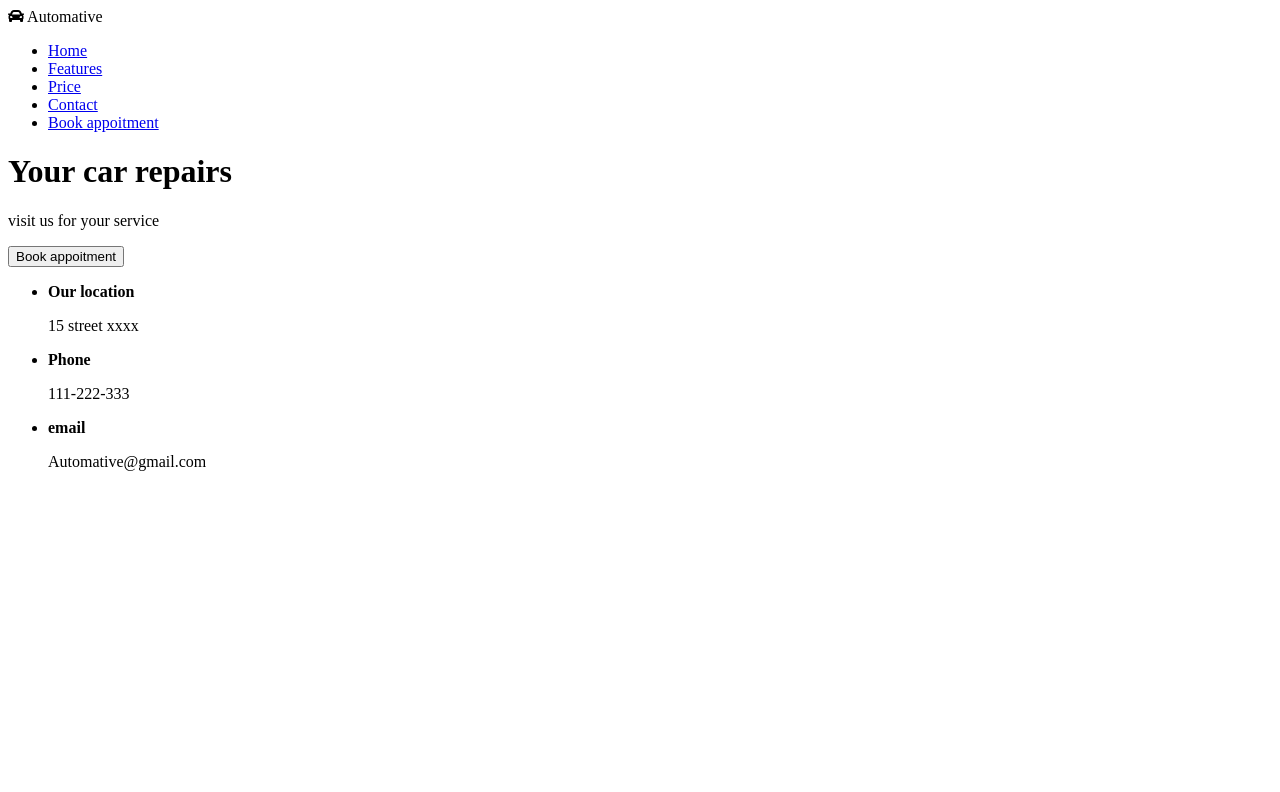
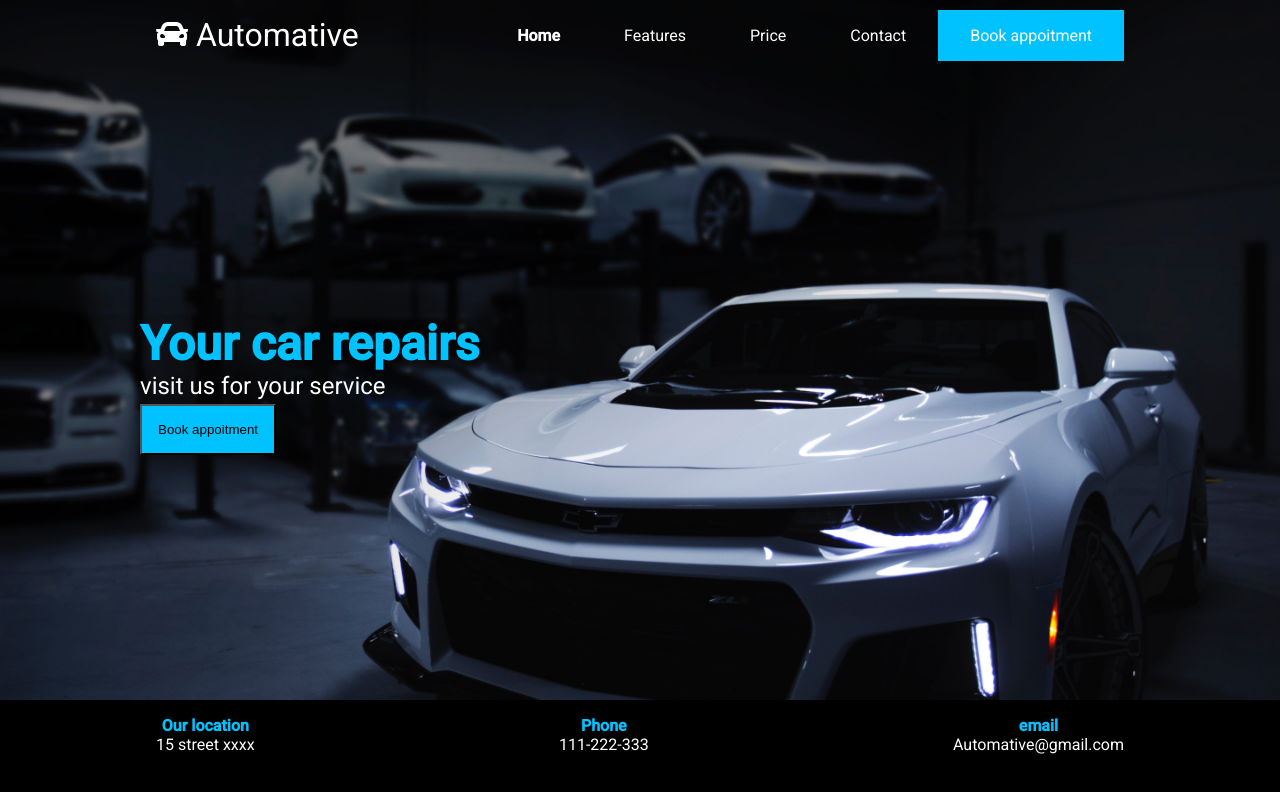
Before and after one commit to h4rdPL/car-landing-page, a plain HTML site: page index.html in a window 1280 px wide. Drawn offline with Linux system fonts and the light colour scheme.

Commit message:
add scss

```diff
--- a/index.html
+++ b/index.html
@@ -5,12 +5,14 @@
     <meta charset="UTF-8">
     <meta http-equiv="X-UA-Compatible" content="IE=edge">
     <meta name="viewport" content="width=device-width, initial-scale=1.0">
+    <link rel="stylesheet" href="./scss/style.css">
     <link rel="stylesheet" href="https://cdnjs.cloudflare.com/ajax/libs/font-awesome/5.14.0/css/all.min.css" />
     <title>Document</title>
 </head>
 
 <body>
-    <nav class="menu">
+    <header class="header">
+        <nav class="menu container">
             <div class="logo">
                 <i class="fas fa-car"></i>
                 Automative
@@ -23,17 +25,18 @@
                 <li class="list__item"><a class="highlight" href="#">Book appoitment</a></li>
             </ul>
         </nav>
-    <header>
-        <h1>
+        <div class="container content">
+            <h1 class="content__repairs">
                 Your car repairs
             </h1>
             <p>
                 visit us for your service
             </p>
             <button class="highlight">Book appoitment</button>
+        </div>
     </header>
-    <footer>
-        <ul>
+    <footer class="footer">
+        <ul class="menu location">
             <li>
                 <strong>Our location</strong>
                 <p>15 street xxxx</p>
--- a/scss/style.scss
+++ b/scss/style.scss
@@ -1,7 +1,9 @@
 @import url('https://fonts.googleapis.com/css2?family=Roboto:wght@300;400;500&display=swap');
 
 $font: "Roboto", 'sans-serif';
-
+$light: #fff;
+$blue: #00c2ff;
+$black: #000;
 * {
     box-sizing: border-box;
     margin: 0;
@@ -11,3 +13,95 @@ $font: "Roboto", 'sans-serif';
 body {
     font-family: $font;
 }
+
+.container {
+    margin: 0 auto;
+    max-width: 100%;
+    width: 1000px;
+}
+
+.header {
+    background-image: url('../image/car-bg.jpg');
+    color: $light;
+    display: flex;
+    flex-direction: column;
+    background-size:cover;
+    background-repeat: no-repeat;
+    min-width: 100%;
+    margin: 0 auto;
+    background-position: center/center;
+    min-height: calc(100vh - 100px);
+}
+.menu {
+    max-width: 100%;
+    margin: 0 auto;
+    align-items: center;
+    padding: 1rem;
+    width: 1000px;
+    display: flex;
+    justify-content: space-between;
+}
+
+.list {
+    display: flex;
+    list-style-type: none;
+    padding: 0;
+    &__item {
+        a {
+            color: $light;
+            text-decoration: none;
+            padding: 1rem 2rem;
+        }
+    }
+}
+
+.logo {
+    font-size: 2rem;
+}
+
+.highlight {
+    background-color: $blue;
+    padding: 1rem;
+}
+
+.selected {
+    font-weight: bold;
+}
+
+ .content {
+    margin: auto;
+    font-size: 1.5rem;
+    p {
+        margin-bottom: 0.2rem;
+    }
+    &__repairs {
+        color: $blue;
+    }
+    // flex-direction: column;
+}
+
+.footer {
+    height: 100px;
+    background-color: $black;
+}
+
+.location {
+    display: flex;
+    list-style-type: none;
+    padding: 0;
+    display: flex;
+    justify-content: space-between;
+    align-items: center;
+    color: $light;
+    text-align: center;
+    li {
+        padding: 1rem;
+    }
+    p {
+        margin: 0 ;
+    }
+        strong {
+        color: $blue;
+    }
+
+}
```
Also changed, not shown: scss/style.css, 1 other file. Lines whose indentation alone changed are shown as unchanged.
